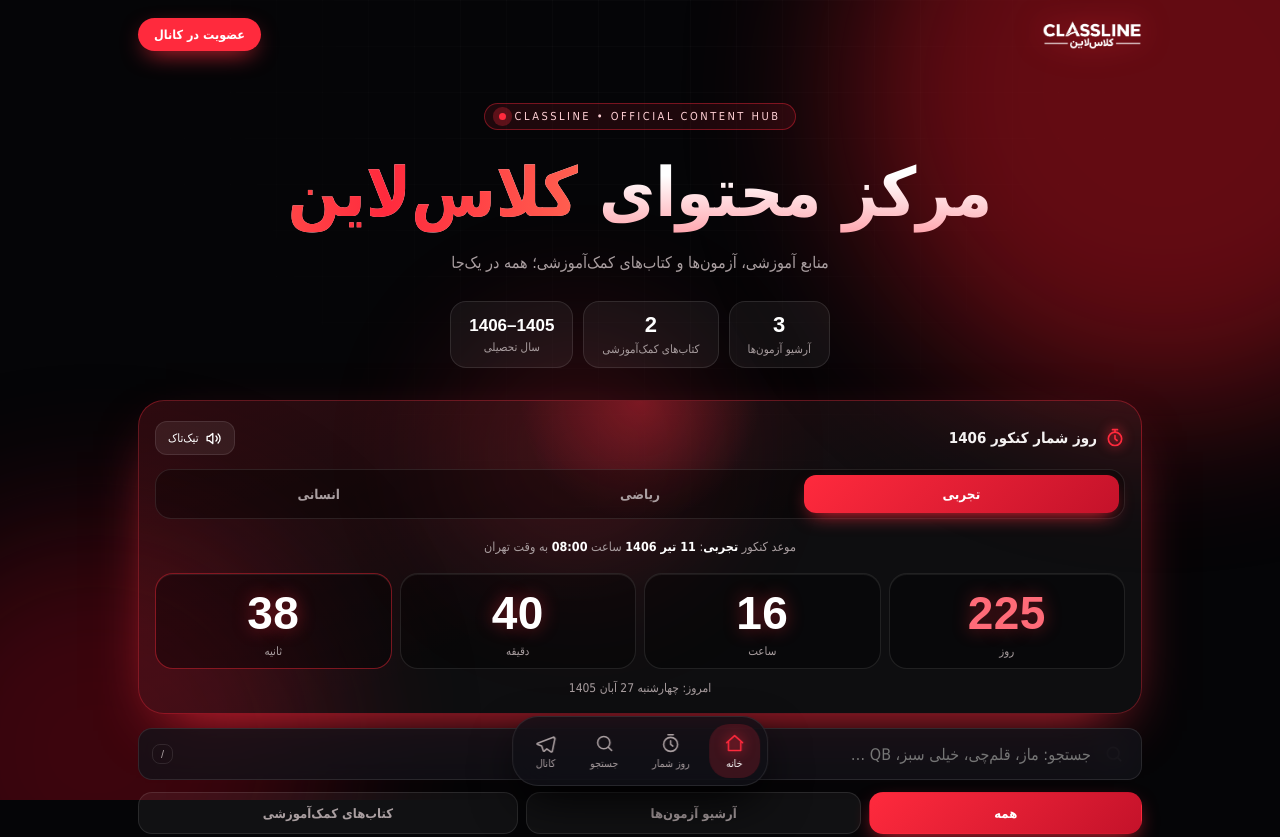
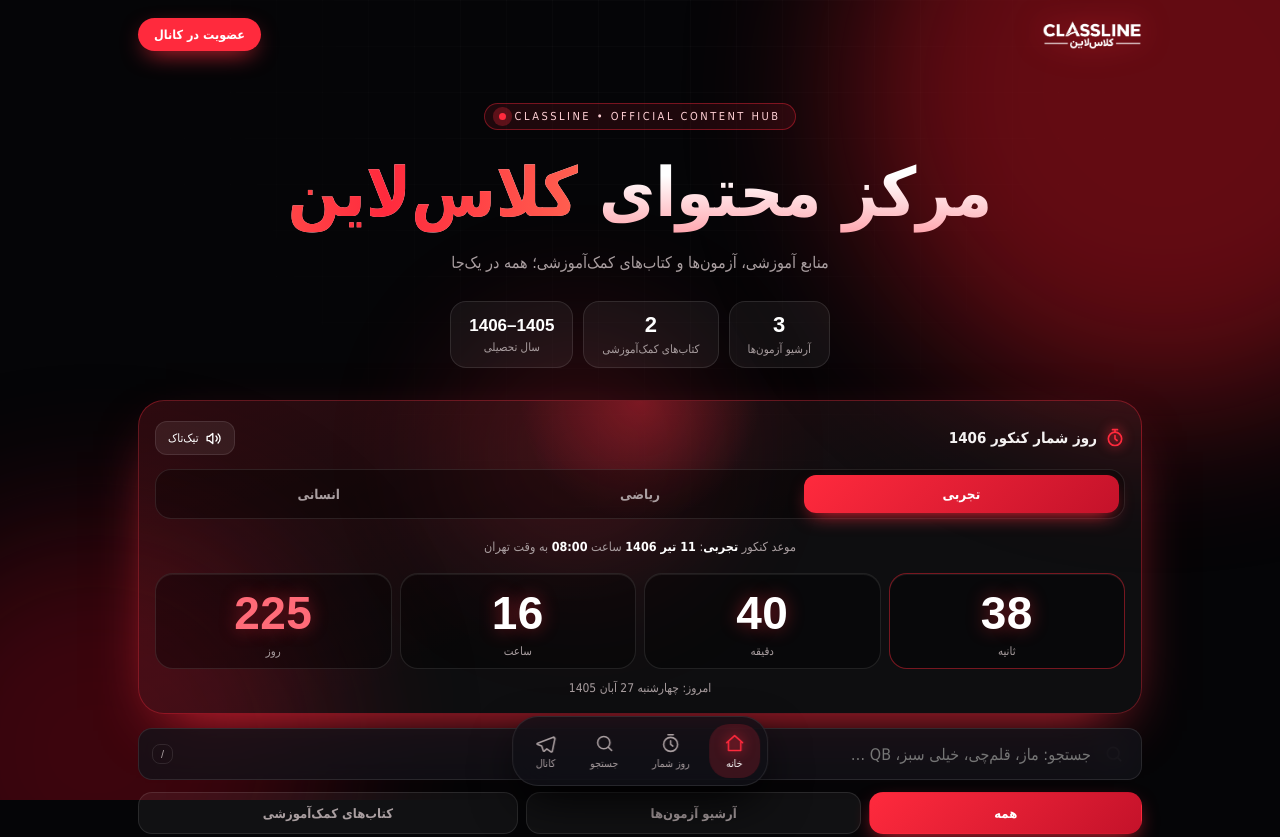
Before and after one commit to classline-com/CLASSLINE-CENTER, a plain HTML site: page index.html in a window 1280 px wide. Shown: the top 837 px of the page. Drawn offline with Linux system fonts and the light colour scheme.

Commit message:
Countdown units left-to-right
Co-Authored-By: Claude Sonnet 5.5 <noreply@anthropic.com>
Claude-Session: https://claude.ai/code/session_01W2xY2AfDgwy4cM1vJa8E1m

```diff
--- a/index.html
+++ b/index.html
@@ -131,7 +131,7 @@ footer{text-align:center;color:#7f7477;font-size:12px;padding:30px 0 10px;letter
 .seg button.on{color:#fff;background:linear-gradient(135deg,#ff2a3d,#c4122a);box-shadow:0 8px 20px -8px var(--red)}
 .cd-date{position:relative;text-align:center;font-size:12.5px;color:var(--mut);line-height:1.9}
 .cd-date b{color:#fff;font-weight:700}
-.units{position:relative;display:grid;grid-template-columns:repeat(4,1fr);gap:8px;margin:14px 0 4px;direction:rtl}
+.units{position:relative;display:grid;grid-template-columns:repeat(4,1fr);gap:8px;margin:14px 0 4px;direction:ltr}
 .u{padding:14px 4px 10px;border-radius:18px;text-align:center;background:rgba(0,0,0,.38);border:1px solid var(--line);box-shadow:inset 0 1px 0 rgba(255,255,255,.07)}
 .u b{display:block;font:900 clamp(26px,8.4vw,46px)/1.1 Arial,sans-serif;color:#fff;font-variant-numeric:tabular-nums;letter-spacing:.5px;text-shadow:0 0 18px rgba(255,42,61,.45)}
 .u span{display:block;margin-top:6px;font-size:11.5px;color:var(--mut)}
```
